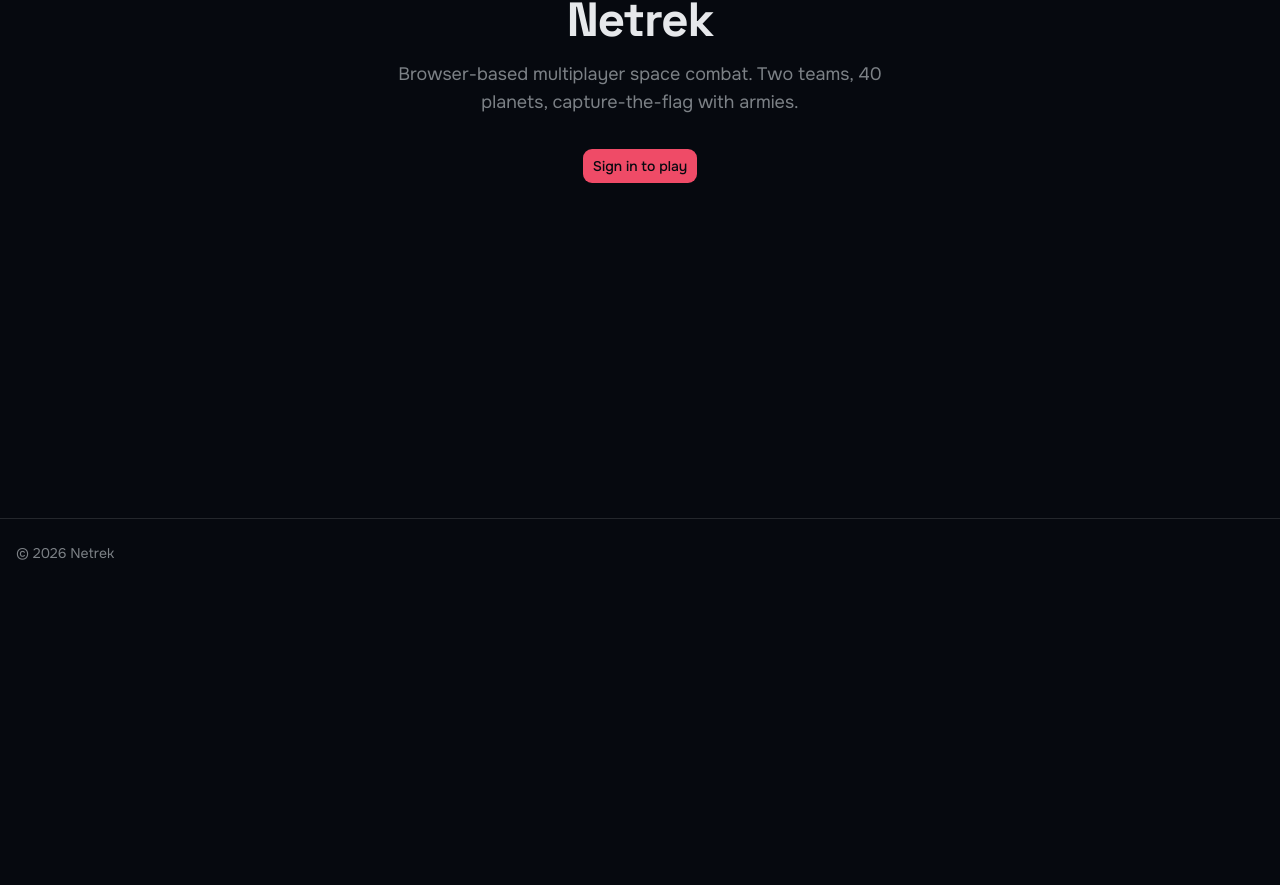
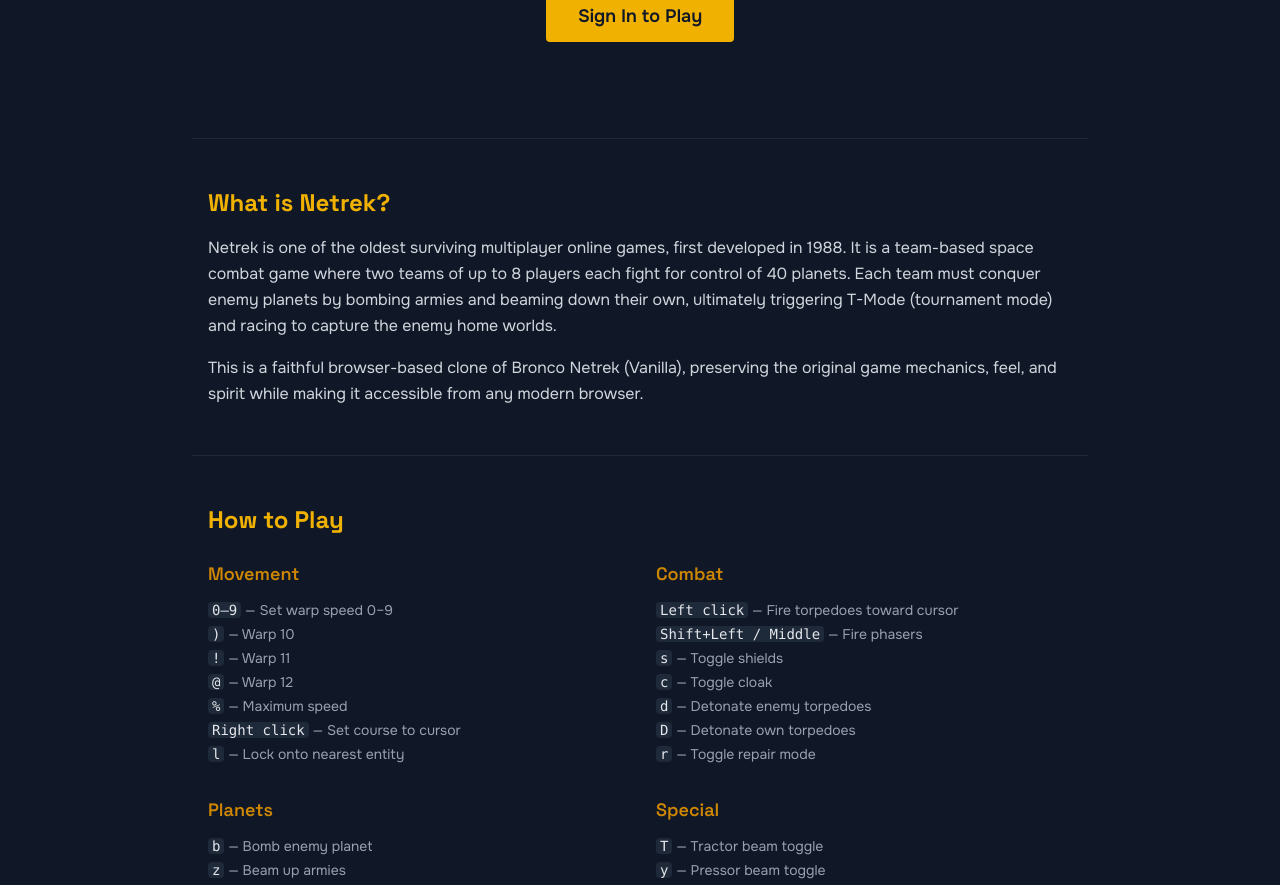
Before and after one commit to esot321c/netrek-web, a Next.js app in the folder apps/client/: page / in a window 1280 px wide. Shown: the part 339-1224 px from the top of the page. Before the commit the page ends 926 px from the top, so only its background shows below. Built offline with nearby package versions, Linux system fonts and the light colour scheme; no server answers.

Commit message:
feat: redesign landing page with game info and how-to-play

```diff
--- a/apps/client/app/page.tsx
+++ b/apps/client/app/page.tsx
@@ -2,51 +2,261 @@
 
 import Link from "next/link";
 import { useAuth } from "@/lib/auth-context";
-import { Button } from "@netrek/ui/button";
-
-function LandingPage() {
-  return (
-    <div className="flex min-h-[calc(100vh-3.5rem)] flex-col items-center justify-center px-4 text-center">
-      <h1 className="text-4xl font-bold tracking-tight sm:text-5xl">Netrek</h1>
-      <p className="mt-4 max-w-lg text-lg text-muted-foreground">
-        Browser-based multiplayer space combat. Two teams, 40 planets,
-        capture-the-flag with armies.
-      </p>
-      <div className="mt-8">
-        <Link href="/auth/signin">
-          <Button size="lg">Sign in to play</Button>
-        </Link>
-      </div>
-    </div>
-  );
-}
 
 export default function HomePage() {
   const { user, loading } = useAuth();
 
-  if (loading) {
-    return (
-      <div className="flex min-h-[calc(100vh-3.5rem)] items-center justify-center">
-        <p className="text-muted-foreground">Loading...</p>
-      </div>
-    );
-  }
+  return (
+    <div className="min-h-screen bg-gray-900 text-gray-300">
+      {/* Hero */}
+      <section className="flex flex-col items-center justify-center px-4 py-24 text-center">
+        <h1 className="text-6xl font-bold tracking-tight text-yellow-500 sm:text-7xl">
+          Netrek
+        </h1>
+        <p className="mt-4 max-w-xl text-xl text-gray-400">
+          Browser-based multiplayer space combat. Two teams, 40 planets,
+          capture-the-flag with armies.
+        </p>
+        <div className="mt-8">
+          {loading ? (
+            <span className="text-gray-500">Loading...</span>
+          ) : user ? (
+            <Link
+              href="/lobby"
+              className="inline-block rounded bg-yellow-500 px-8 py-3 text-lg font-semibold text-gray-900 hover:bg-yellow-400 transition-colors"
+            >
+              Enter Lobby
+            </Link>
+          ) : (
+            <Link
+              href="/auth/signin"
+              className="inline-block rounded bg-yellow-500 px-8 py-3 text-lg font-semibold text-gray-900 hover:bg-yellow-400 transition-colors"
+            >
+              Sign In to Play
+            </Link>
+          )}
+        </div>
+      </section>
 
-  if (!user) {
-    return <LandingPage />;
-  }
+      {/* What is Netrek */}
+      <section className="mx-auto max-w-4xl px-4 py-12 border-t border-gray-800">
+        <h2 className="text-2xl font-bold text-yellow-500 mb-4">
+          What is Netrek?
+        </h2>
+        <p className="text-gray-300 leading-relaxed">
+          Netrek is one of the oldest surviving multiplayer online games, first
+          developed in 1988. It is a team-based space combat game where two
+          teams of up to 8 players each fight for control of 40 planets. Each
+          team must conquer enemy planets by bombing armies and beaming down
+          their own, ultimately triggering T-Mode (tournament mode) and racing
+          to capture the enemy home worlds.
+        </p>
+        <p className="mt-4 text-gray-300 leading-relaxed">
+          This is a faithful browser-based clone of Bronco Netrek (Vanilla),
+          preserving the original game mechanics, feel, and spirit while making
+          it accessible from any modern browser.
+        </p>
+      </section>
 
-  return (
-    <div className="mx-auto max-w-6xl px-4 py-8">
-      <h1 className="text-2xl font-bold">Lobby</h1>
-      <p className="mt-1 text-muted-foreground">
-        Welcome back, {user.name || user.email}
-      </p>
-      <div className="mt-6">
-        <Link href="/game">
-          <Button size="lg">Enter Game</Button>
-        </Link>
-      </div>
+      {/* How to Play */}
+      <section className="mx-auto max-w-4xl px-4 py-12 border-t border-gray-800">
+        <h2 className="text-2xl font-bold text-yellow-500 mb-6">How to Play</h2>
+
+        <div className="grid gap-8 sm:grid-cols-2">
+          {/* Movement */}
+          <div>
+            <h3 className="text-lg font-semibold text-yellow-600 mb-3">
+              Movement
+            </h3>
+            <ul className="space-y-1 text-sm text-gray-400">
+              <li>
+                <kbd className="bg-gray-800 text-gray-200 px-1 rounded">
+                  0–9
+                </kbd>{" "}
+                — Set warp speed 0–9
+              </li>
+              <li>
+                <kbd className="bg-gray-800 text-gray-200 px-1 rounded">)</kbd>{" "}
+                — Warp 10
+              </li>
+              <li>
+                <kbd className="bg-gray-800 text-gray-200 px-1 rounded">!</kbd>{" "}
+                — Warp 11
+              </li>
+              <li>
+                <kbd className="bg-gray-800 text-gray-200 px-1 rounded">@</kbd>{" "}
+                — Warp 12
+              </li>
+              <li>
+                <kbd className="bg-gray-800 text-gray-200 px-1 rounded">%</kbd>{" "}
+                — Maximum speed
+              </li>
+              <li>
+                <kbd className="bg-gray-800 text-gray-200 px-1 rounded">
+                  Right click
+                </kbd>{" "}
+                — Set course to cursor
+              </li>
+              <li>
+                <kbd className="bg-gray-800 text-gray-200 px-1 rounded">l</kbd>{" "}
+                — Lock onto nearest entity
+              </li>
+            </ul>
+          </div>
+
+          {/* Combat */}
+          <div>
+            <h3 className="text-lg font-semibold text-yellow-600 mb-3">
+              Combat
+            </h3>
+            <ul className="space-y-1 text-sm text-gray-400">
+              <li>
+                <kbd className="bg-gray-800 text-gray-200 px-1 rounded">
+                  Left click
+                </kbd>{" "}
+                — Fire torpedoes toward cursor
+              </li>
+              <li>
+                <kbd className="bg-gray-800 text-gray-200 px-1 rounded">
+                  Shift+Left / Middle
+                </kbd>{" "}
+                — Fire phasers
+              </li>
+              <li>
+                <kbd className="bg-gray-800 text-gray-200 px-1 rounded">s</kbd>{" "}
+                — Toggle shields
+              </li>
+              <li>
+                <kbd className="bg-gray-800 text-gray-200 px-1 rounded">c</kbd>{" "}
+                — Toggle cloak
+              </li>
+              <li>
+                <kbd className="bg-gray-800 text-gray-200 px-1 rounded">d</kbd>{" "}
+                — Detonate enemy torpedoes
+              </li>
+              <li>
+                <kbd className="bg-gray-800 text-gray-200 px-1 rounded">D</kbd>{" "}
+                — Detonate own torpedoes
+              </li>
+              <li>
+                <kbd className="bg-gray-800 text-gray-200 px-1 rounded">r</kbd>{" "}
+                — Toggle repair mode
+              </li>
+            </ul>
+          </div>
+
+          {/* Planets */}
+          <div>
+            <h3 className="text-lg font-semibold text-yellow-600 mb-3">
+              Planets
+            </h3>
+            <ul className="space-y-1 text-sm text-gray-400">
+              <li>
+                <kbd className="bg-gray-800 text-gray-200 px-1 rounded">b</kbd>{" "}
+                — Bomb enemy planet
+              </li>
+              <li>
+                <kbd className="bg-gray-800 text-gray-200 px-1 rounded">z</kbd>{" "}
+                — Beam up armies
+              </li>
+              <li>
+                <kbd className="bg-gray-800 text-gray-200 px-1 rounded">x</kbd>{" "}
+                — Beam down armies
+              </li>
+              <li className="text-gray-500 pt-1">
+                Capture 3+ enemy planets to trigger T-Mode and win.
+              </li>
+            </ul>
+          </div>
+
+          {/* Special */}
+          <div>
+            <h3 className="text-lg font-semibold text-yellow-600 mb-3">
+              Special
+            </h3>
+            <ul className="space-y-1 text-sm text-gray-400">
+              <li>
+                <kbd className="bg-gray-800 text-gray-200 px-1 rounded">T</kbd>{" "}
+                — Tractor beam toggle
+              </li>
+              <li>
+                <kbd className="bg-gray-800 text-gray-200 px-1 rounded">y</kbd>{" "}
+                — Pressor beam toggle
+              </li>
+              <li>
+                <kbd className="bg-gray-800 text-gray-200 px-1 rounded">L</kbd>{" "}
+                — Toggle player list
+              </li>
+              <li>
+                <kbd className="bg-gray-800 text-gray-200 px-1 rounded">i</kbd>{" "}
+                — Info on nearest entity
+              </li>
+              <li>
+                <kbd className="bg-gray-800 text-gray-200 px-1 rounded">h</kbd>{" "}
+                — Toggle help window
+              </li>
+            </ul>
+          </div>
+        </div>
+      </section>
+
+      {/* Ship Classes */}
+      <section className="mx-auto max-w-4xl px-4 py-12 border-t border-gray-800">
+        <h2 className="text-2xl font-bold text-yellow-500 mb-6">
+          Ship Classes
+        </h2>
+        <div className="grid gap-4 sm:grid-cols-2 lg:grid-cols-3">
+          {[
+            {
+              code: "SC",
+              name: "Scout",
+              desc: "Fast and agile. Low armor, best for reconnaissance and quick raids.",
+            },
+            {
+              code: "DD",
+              name: "Destroyer",
+              desc: "Balanced speed and firepower. The workhorse of fleet combat.",
+            },
+            {
+              code: "CA",
+              name: "Cruiser",
+              desc: "Heavy firepower with good shields. Excellent for sustained combat.",
+            },
+            {
+              code: "BB",
+              name: "Battleship",
+              desc: "Maximum firepower and armor. Slow but devastating in battle.",
+            },
+            {
+              code: "AS",
+              name: "Assault Ship",
+              desc: "Specialized for carrying armies and planet capture operations.",
+            },
+            {
+              code: "SB",
+              name: "Starbase",
+              desc: "Enormous stationary fortress. Repairs allies and dominates sectors.",
+            },
+          ].map((ship) => (
+            <div
+              key={ship.code}
+              className="rounded border border-gray-700 bg-gray-800 p-4"
+            >
+              <div className="flex items-center gap-3 mb-2">
+                <span className="text-xl font-bold text-yellow-500 font-mono">
+                  {ship.code}
+                </span>
+                <span className="font-semibold text-gray-200">{ship.name}</span>
+              </div>
+              <p className="text-sm text-gray-400">{ship.desc}</p>
+            </div>
+          ))}
+        </div>
+      </section>
+
+      <footer className="border-t border-gray-800 py-8 text-center text-sm text-gray-600">
+        Netrek Web — a browser clone of Bronco Netrek
+      </footer>
     </div>
   );
 }
```
